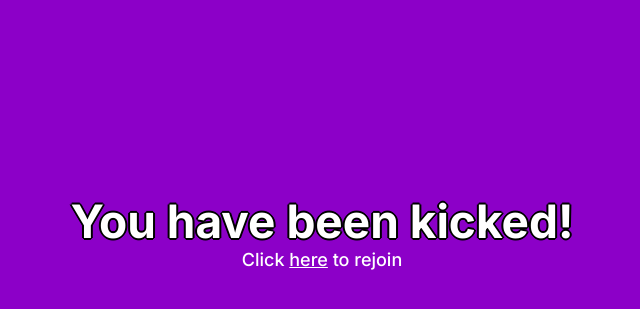
After one commit to JXSnack/pwt-git, a Flask app: template templates/kicked.html in a window 1280 px wide. The commit adds this page. Shown: the part 169-478 px from the top of the page, without its empty margins (318-958 px from the left). Run offline with Flask 3, Linux system fonts and the light colour scheme; the template is opened without the code that fills it, so the values that code supplies are empty; some libraries are stand-ins or nearby versions.

Commit message:
correctly handle kicking

```diff
--- a/main.py
+++ b/main.py
@@ -56,7 +56,7 @@ def index():
 
         Globals.user_data[username] = {"type": "user", "username": username}
         return render_template("game.html", globals=Globals, username=username)
-    return render_template("index.html", exists=False, illegal=False, globals=Globals)
+    return render_template("index.html" if request.args.get('t') != 'k' else "kicked.html", exists=False, illegal=False, globals=Globals)
 
 
 @app.route("/admin")
@@ -148,7 +148,7 @@ def io_disconnect():
 
     if Globals.user_data.get(request.sid) is not None:
         Globals.game_data['connections'] -= 1
-        username = Globals.user_data[Globals.user_data[request.sid]['username']]
+        username = Globals.user_data[request.sid]['username']
         del Globals.user_data[Globals.user_data[request.sid]['username']]
         del Globals.user_data[request.sid]
         emit('client_disconnected', {"amount": Globals.game_data['connections'], "username": username}, broadcast=True)
--- a/templates/game.html
+++ b/templates/game.html
@@ -193,8 +193,7 @@
 
         socket.on('kick_user', (username) => {
             if (username === "{{ username }}") {
-                alert("You have been kicked.");
-                window.location.replace("/");
+                window.location.replace("/game?t=k");
             }
         });
 
--- /dev/null
+++ b/templates/kicked.html
@@ -0,0 +1,5 @@
+{% extends 'base.html' %}
+{% block content %}
+	<h1>You have been kicked!</h1>
+    <p>Click <a href="/">here</a> to rejoin</p>
+{% endblock %}
--- a/templates/monitor.html
+++ b/templates/monitor.html
@@ -20,7 +20,7 @@
 
         socket.on('identify', (data) => {
             let clientElement = document.createElement('p');
-            clientElement.id = "client-" + data;
+            clientElement.id = "client-" + data['username'];
             clientElement.innerText = data['username'];
             clientElement.addEventListener('click', async (event) => {
                 socket.emit('kick', data['username']);
```
